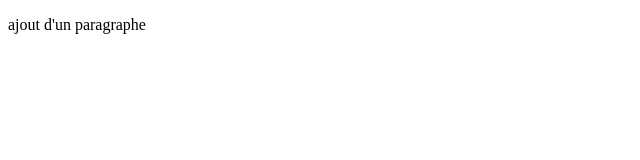
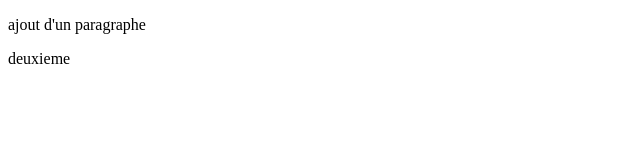
Before and after one commit to pvlto/test, a plain HTML site: page index.html in a window 1280 px wide. Shown: the full height of the page, 0-640 px from the left. Drawn offline with Linux system fonts and the light colour scheme.

Commit message:
ajout deuxieme p

```diff
--- a/index.html
+++ b/index.html
@@ -8,5 +8,6 @@
 </head>
 <body>
     <p>ajout d'un paragraphe</p>
+    <p>deuxieme <p>
 </body>
 </html>
```
